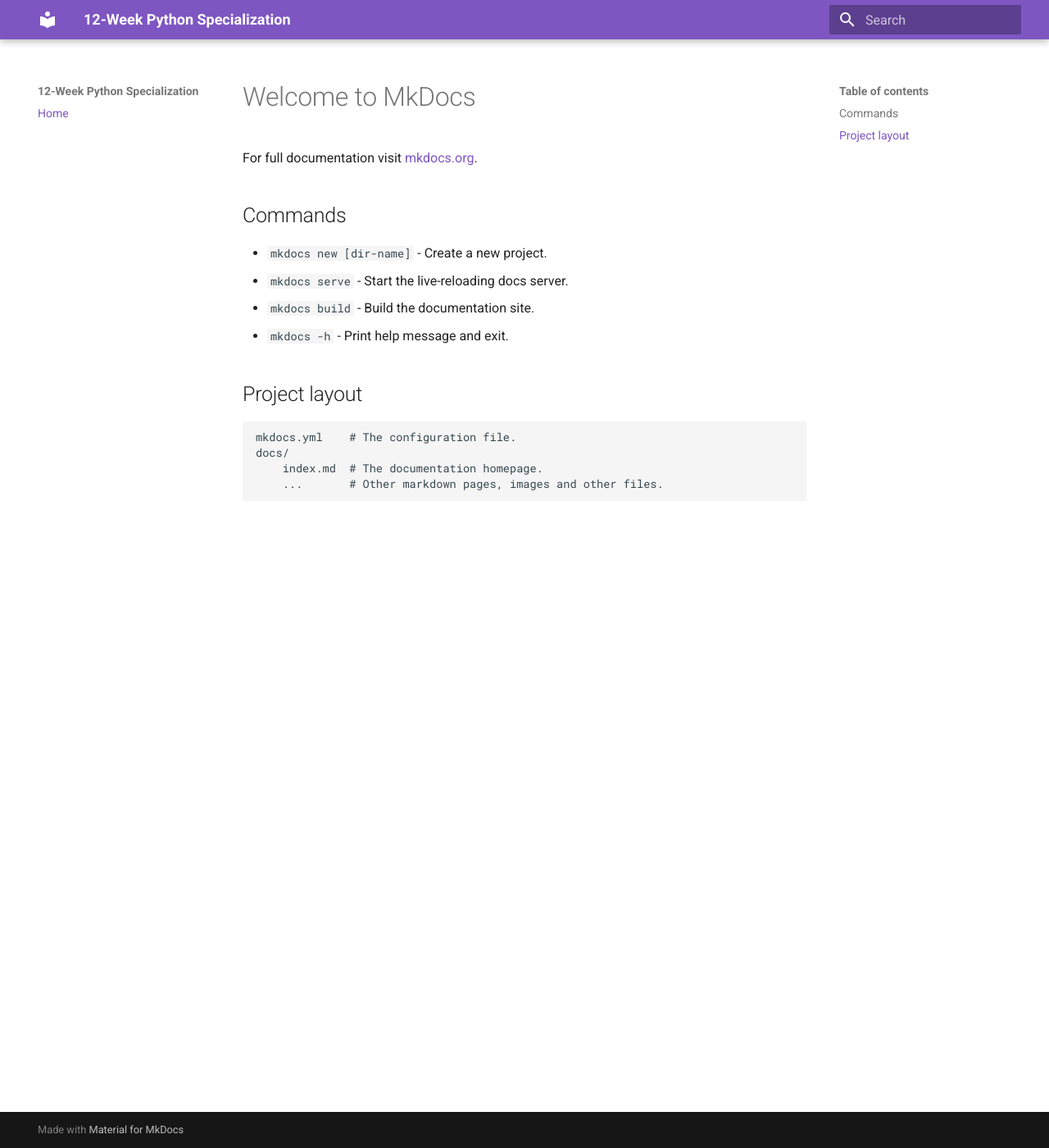
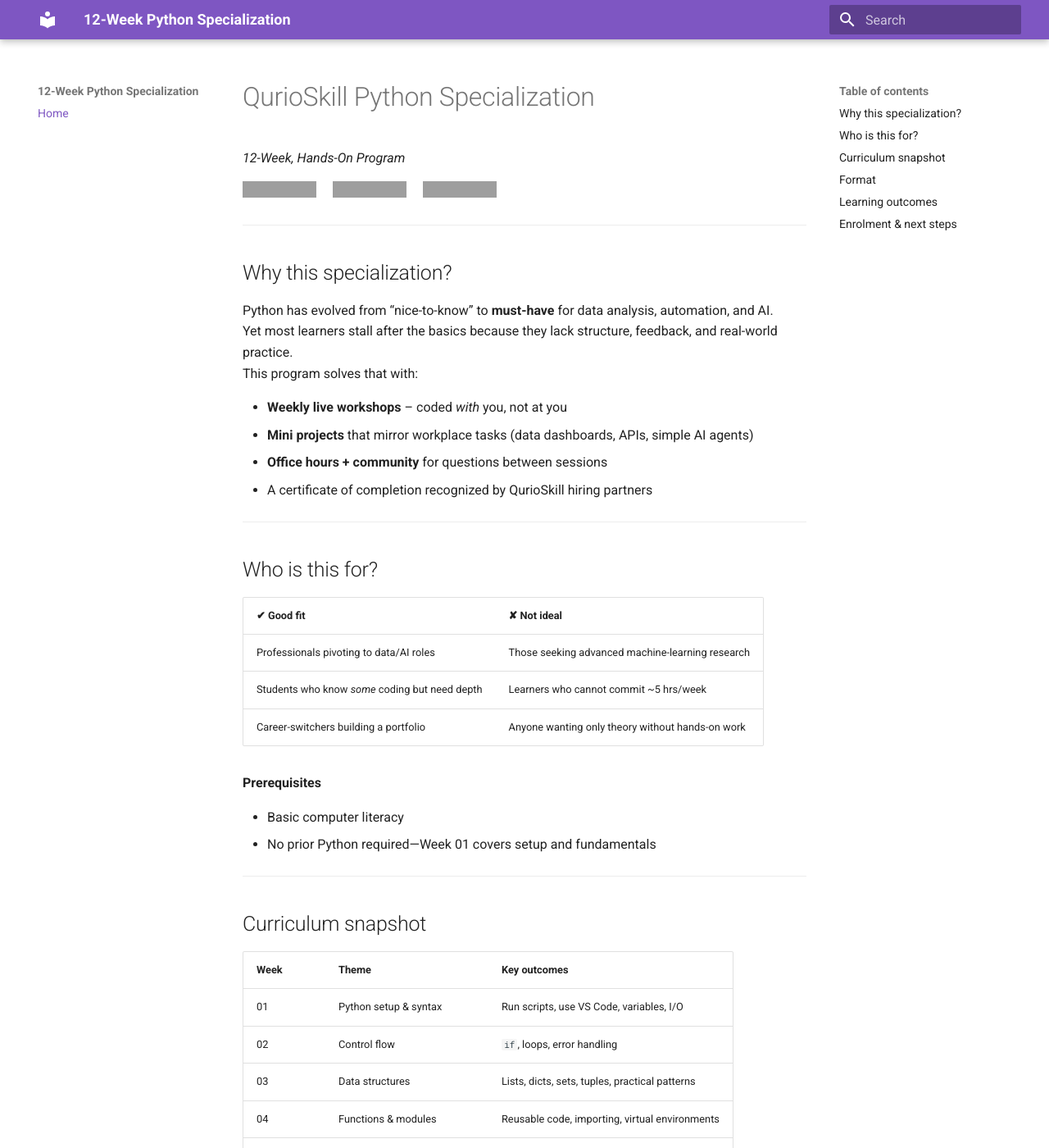
Before and after one commit to qurioskill/python-specialization, an MkDocs documentation site: the page built from docs/index.md, in a window 1280 px wide and 1400 px high. Shown: the whole window at 82% size. Built offline with MkDocs 1.6.1 and Material for MkDocs 9.7.7, drawn with Linux system fonts in a browser that asks for light colours; some of the changed text lies outside the part shown; grey boxes are pictures that could not be loaded.

Commit message:
Start building the specialization

```diff
--- a/docs/index.md
+++ b/docs/index.md
@@ -1,17 +1,101 @@
-# Welcome to MkDocs
+# QurioSkill Python Specialization
+*12-Week, Hands-On Program*
 
-For full documentation visit [mkdocs.org](https://www.mkdocs.org).
+[![Duration](https://img.shields.io/badge/duration-12_weeks-blue)](./#format)
+[![Level](https://img.shields.io/badge/level-beginner_→_intermediate-blue)](./#who-is-this-for)
+[![Format](https://img.shields.io/badge/format-live_online-blue)](./#format)
 
-## Commands
+---
 
-* `mkdocs new [dir-name]` - Create a new project.
-* `mkdocs serve` - Start the live-reloading docs server.
-* `mkdocs build` - Build the documentation site.
-* `mkdocs -h` - Print help message and exit.
+## Why this specialization?
 
-## Project layout
+Python has evolved from “nice-to-know” to **must-have** for data analysis, automation, and AI.
+Yet most learners stall after the basics because they lack structure, feedback, and real-world practice.
+This program solves that with:
 
-    mkdocs.yml    # The configuration file.
-    docs/
-        index.md  # The documentation homepage.
-        ...       # Other markdown pages, images and other files.
+* **Weekly live workshops** – coded *with* you, not at you
+* **Mini projects** that mirror workplace tasks (data dashboards, APIs, simple AI agents)
+* **Office hours + community** for questions between sessions
+* A certificate of completion recognized by QurioSkill hiring partners
+
+---
+
+## Who is this for?
+
+| ✔ Good fit | ✘ Not ideal |
+|------------|-------------|
+| Professionals pivoting to data/AI roles | Those seeking advanced machine-learning research |
+| Students who know *some* coding but need depth | Learners who cannot commit ~5 hrs/week |
+| Career-switchers building a portfolio | Anyone wanting only theory without hands-on work |
+
+**Prerequisites**
+
+* Basic computer literacy
+* No prior Python required—Week 01 covers setup and fundamentals
+
+---
+
+## Curriculum snapshot
+
+| Week | Theme | Key outcomes |
+|------|-------|-------------|
+| 01 | Python setup & syntax | Run scripts, use VS Code, variables, I/O |
+| 02 | Control flow | `if`, loops, error handling |
+| 03 | Data structures | Lists, dicts, sets, tuples, practical patterns |
+| 04 | Functions & modules | Reusable code, importing, virtual environments |
+| 05 | Object-oriented programming | Classes, inheritance, real-world modelling |
+| 06 | Working with files & CSV | Read/write, pathlib, intro to `pandas` |
+| 07 | Data analysis with pandas | DataFrames, cleaning, aggregation |
+| 08 | Visualization with matplotlib | Line, bar, scatter, styling for insight |
+| 09 | APIs & web requests | `requests`, JSON, build a simple REST client |
+| 10 | Automation scripting | CLIs with `argparse`, scheduled tasks |
+| 11 | Intro to AI & OpenAI API | Prompting, text generation, ethical use |
+| 12 | Capstone project | Build + present a mini end-to-end solution |
+
+Each week links to detailed notes, example code, and assignments:
+`Curriculum → Week 01 – Intro` etc. in the left-hand sidebar.
+
+---
+
+## Format
+
+* **Live session:** 2 hours every Saturday (recordings posted same day)
+* **Optional office hour:** 1 hour mid-week for Q&A and code reviews
+* **Homework:** ~2 hours/week, graded for feedback—not marks
+* **Mode:** Zoom + collaborative Jupyter environment (no installs required)
+* **Community:** Private Slack for peer support and resource sharing
+
+---
+
+## Learning outcomes
+
+By Week 12 you can:
+
+1. Write clean, modular Python scripts confidently
+2. Manipulate and visualize data for business insights
+3. Automate repetitive tasks with small CLI tools
+4. Call external APIs and parse JSON responses
+5. Build a portfolio-ready capstone project hosted on GitHub Pages
+6. Explain Python concepts in an interview or team setting
+
+---
+
+## Enrolment & next steps
+
+* **Cohort start:** _Next intake opens soon — join the wait-list below_
+* **Price:** Pay-what-you-can model starts at CAD 299 (paid in two parts)
+* **Seats:** Limited to 25 to keep workshops interactive
+
+[**Join the wait-list →**](https://forms.gle/example)
+
+Have questions? Email **learn@qurioskill.com** or ask in our [Slack community](https://qurioskill.slack.com).
+
+---
+
+!!! note "Already registered?"
+    Access all weekly materials via the *Curriculum* section on the left.
+    Recordings appear 2 hours after each live session.
+
+---
+
+© QurioSkill, 2025. Fairness · Empathy · Empowerment
```
